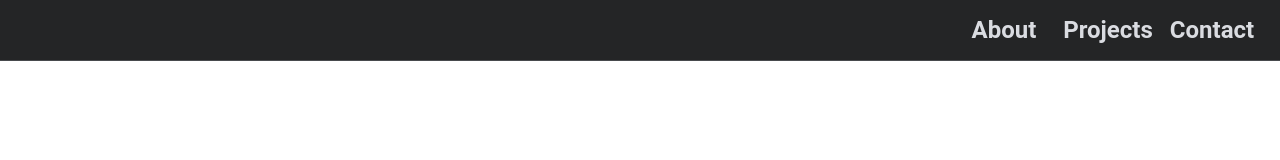
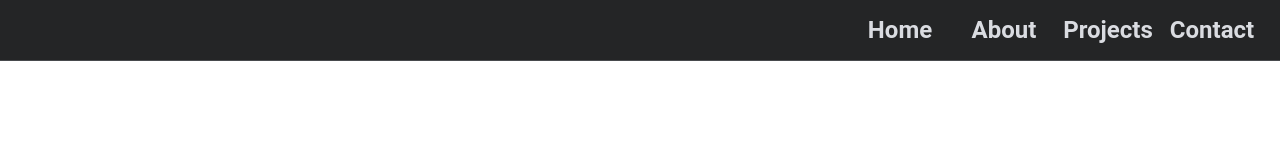
Before and after one commit to blueMesaEngineering/doom_patrol_face-hole, a React (Create React App) app: page / in a window 1280 px wide. Shown: the top 160 px of the page. Built offline with nearby package versions, Linux system fonts and the light colour scheme.

Commit message:
feat:Working on CSS properties

```diff
--- a/src/App.js
+++ b/src/App.js
@@ -13,13 +13,16 @@ import { CSSTransition } from 'react-transition-group';
 function App() {
   return (
     <Navbar>
-      <NavItem icon = { <h2 style={{}}>About</h2> }>
+      <NavItem icon = { <h2>Home</h2> }>
+
+      </NavItem>
+      <NavItem icon = { <h2>About</h2> }>
         <AboutDropdownMenu/>
       </NavItem>
-      <NavItem icon = { <h2 style={{}}>Projects</h2> }>
+      <NavItem icon = { <h2>Projects</h2> }>
         <ProjectsDropdownMenu/>
       </NavItem>
-      <NavItem icon = { <h2 style={{}}>Contact</h2> }/>
+      <NavItem icon = { <h2>Contact</h2> }/>
 
       {/* <NavItem icon = { <CaretIcon /> }>
         <DropdownMenu/>
```
